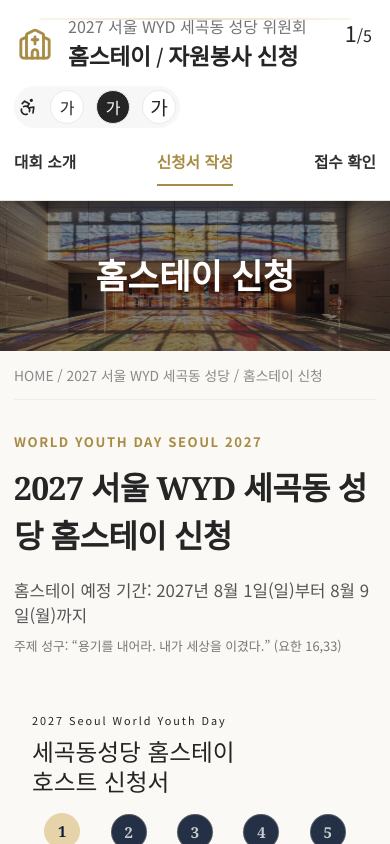
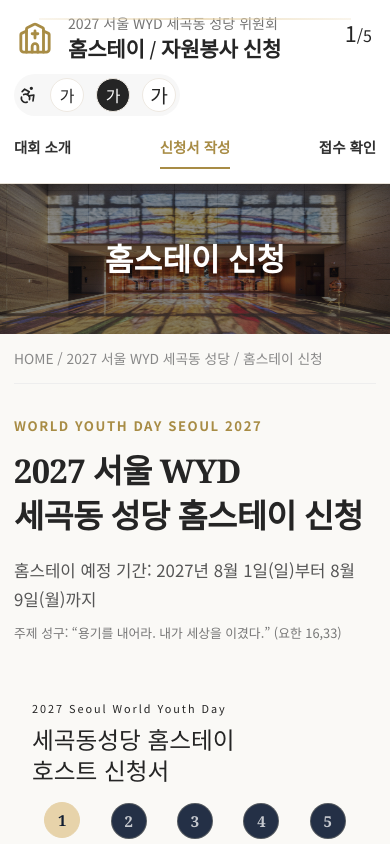
Before and after one commit to brotheroak/2027-wyd-kr-segok-management-system, a React (Vite) app in the folder client/: page / in a window 390 px wide. Both pictures are taken after a click on the button "홈스테이 신청하기". Shown: the top 844 px of the page. Built offline with nearby package versions, Linux system fonts and the light colour scheme.

Commit message:
Improve mobile text wrapping

```diff
--- a/client/src/App.tsx
+++ b/client/src/App.tsx
@@ -249,7 +249,10 @@
           <section className="applicant-main">
             <div className="page-heading">
               <span>World Youth Day Seoul 2027</span>
-              <h2>2027 서울 WYD 세곡동 성당 홈스테이 신청</h2>
+              <h2>
+                <span className="title-line">2027 서울 WYD</span>
+                <span className="title-line">세곡동 성당 홈스테이 신청</span>
+              </h2>
               <p>홈스테이 예정 기간: 2027년 8월 1일(일)부터 8월 9일(월)까지</p>
               <small>주제 성구: “용기를 내어라. 내가 세상을 이겼다.” (요한 16,33)</small>
             </div>
@@ -284,7 +287,10 @@
           <section className="applicant-main">
             <div className="page-heading">
               <span>World Youth Day Seoul 2027</span>
-              <h2>2027 서울 WYD 자원봉사자 신청</h2>
+              <h2>
+                <span className="title-line">2027 서울 WYD</span>
+                <span className="title-line">자원봉사자 신청</span>
+              </h2>
               <p>세곡동성당 WYD 본당 위원회와 함께 순례자를 맞이할 봉사자를 모집합니다.</p>
             </div>
             <div className="content">
--- a/client/src/components/ApplicantShell.tsx
+++ b/client/src/components/ApplicantShell.tsx
@@ -37,7 +37,10 @@
             </div>
             <div>
               <p>2027 서울 WYD 세곡동 성당 위원회</p>
-              <h1>홈스테이 / 자원봉사 신청</h1>
+              <h1>
+                <span className="brand-title-unit">홈스테이 / 자원봉사</span>
+                <span className="brand-title-unit"> 신청</span>
+              </h1>
             </div>
           </button>
           <nav className="site-nav" aria-label="신청자 메뉴">
--- a/client/src/pages/ApplyChoice.tsx
+++ b/client/src/pages/ApplyChoice.tsx
@@ -10,7 +10,10 @@
     <section className="single apply-choice-page">
       <div className="page-heading">
         <span>Application Center</span>
-        <h2>2027 서울 WYD 세곡동 성당 신청</h2>
+        <h2>
+          <span className="title-line">2027 서울 WYD</span>
+          <span className="title-line">세곡동 성당 신청</span>
+        </h2>
         <p>참여하실 신청 유형을 선택해 주세요.</p>
       </div>
       <div className="apply-choice-grid">
--- a/client/src/pages/PrivacyPage.tsx
+++ b/client/src/pages/PrivacyPage.tsx
@@ -14,8 +14,14 @@
     <main className="single policy-page">
       <div className="page-heading">
         <span>Privacy & Cookies</span>
-        <h2>개인정보처리방침 및 쿠키정책</h2>
-        <p>2027 서울 WYD 세곡동 성당 홈스테이 신청과 운영 과정에서 개인정보를 어떻게 수집, 이용, 보관, 보호하는지 안내합니다.</p>
+        <h2>
+          <span className="title-line">개인정보처리방침 및</span>
+          <span className="title-line">쿠키정책</span>
+        </h2>
+        <p>
+          2027 서울 WYD 세곡동 성당 홈스테이 신청과 운영 과정에서 개인정보를 어떻게 수집, 이용, 보관, 보호하는지
+          <span className="keep-phrase"> 안내합니다.</span>
+        </p>
       </div>
 
       <section className="policy-summary">
--- a/client/src/pages/TermsPage.tsx
+++ b/client/src/pages/TermsPage.tsx
@@ -15,7 +15,10 @@
       <div className="page-heading">
         <span>Terms of Use</span>
         <h2>이용정책</h2>
-        <p>2027 서울 WYD 세곡동 성당 홈스테이 및 자원봉사 신청 시스템의 이용 조건과 운영 기준을 안내합니다.</p>
+        <p>
+          2027 서울 WYD 세곡동 성당 홈스테이 및 자원봉사 신청 시스템의 이용 조건과
+          <span className="keep-phrase"> 운영 기준을 안내합니다.</span>
+        </p>
       </div>
 
       <section className="policy-summary">
--- a/client/src/styles.css
+++ b/client/src/styles.css
@@ -52,6 +52,8 @@
   font-size: calc(16px * var(--font-scale));
   background: var(--bg);
   overflow-x: hidden;
+  word-break: keep-all;
+  overflow-wrap: break-word;
 }
 
 button, input, select, textarea {
@@ -71,6 +73,24 @@
 button:disabled {
   opacity: 0.55;
   cursor: not-allowed;
+}
+
+h1, h2, h3, h4, h5, h6,
+p, li, a, button, label, legend, small, strong, span {
+  word-break: keep-all;
+  overflow-wrap: break-word;
+}
+
+.title-line {
+  display: inline;
+}
+
+.title-line + .title-line::before {
+  content: " ";
+}
+
+.keep-phrase {
+  white-space: nowrap;
 }
 
 .shell {
@@ -258,7 +278,7 @@
   text-align: center;
 }
 
-.page-heading span {
+.page-heading > span {
   display: block;
   margin-bottom: 12px;
   color: var(--gold);
@@ -274,6 +294,14 @@
   font-size: clamp(2.25rem, 4.4vw, 3.45rem);
   font-weight: 700;
   letter-spacing: -0.018em;
+}
+
+.page-heading h2 .title-line {
+  margin: 0;
+  color: inherit;
+  font: inherit;
+  letter-spacing: inherit;
+  text-transform: none;
 }
 
 .page-heading p {
@@ -2476,14 +2504,35 @@
     align-items: stretch;
     gap: 12px;
   }
+  .brand {
+    min-width: 0;
+  }
+  .brand > div:last-child {
+    min-width: 0;
+  }
+  .brand p {
+    font-size: 0.88rem;
+    line-height: 1.38;
+  }
+  .brand h1 {
+    font-size: clamp(1.18rem, 5.4vw, 1.42rem);
+    line-height: 1.22;
+  }
+  .brand-title-unit {
+    white-space: nowrap;
+  }
   .site-nav {
     order: 3;
     width: 100%;
     justify-content: space-between;
     margin-left: 0;
+    gap: 8px;
   }
   .site-nav a {
     padding: 10px 0;
+    font-size: clamp(0.88rem, 3.7vw, 0.98rem);
+    line-height: 1.3;
+    white-space: nowrap;
   }
   .accessibility {
     margin-left: 0;
@@ -2493,15 +2542,37 @@
     min-height: 150px;
     margin: 0;
   }
+  .page-visual h2 {
+    max-width: min(100%, 360px);
+    padding: 0 18px;
+    font-size: clamp(1.85rem, 8vw, 2.3rem);
+    line-height: 1.22;
+    text-align: center;
+    text-wrap: balance;
+  }
   .breadcrumb {
     padding: 14px 0;
+    line-height: 1.55;
   }
   .page-heading {
     margin-top: 32px;
     text-align: left;
   }
   .page-heading h2 {
-    font-size: 2rem;
+    font-size: clamp(1.88rem, 8.4vw, 2.18rem);
+    line-height: 1.38;
+    text-wrap: balance;
+  }
+  .page-heading p,
+  .page-heading small {
+    line-height: 1.72;
+    text-wrap: pretty;
+  }
+  .title-line {
+    display: block;
+  }
+  .title-line + .title-line::before {
+    content: "";
   }
   .privacy-banner {
     align-items: stretch;
@@ -2529,6 +2600,18 @@
   .address-search-button {
     width: 100%;
     min-width: 0;
+  }
+  .field-label-text {
+    white-space: normal;
+  }
+  .primary,
+  .secondary,
+  .ghost {
+    width: 100%;
+    min-height: 48px;
+    white-space: normal;
+    text-align: center;
+    line-height: 1.28;
   }
   .stepper {
     grid-template-columns: 1fr;
@@ -2663,9 +2746,22 @@
   }
   .apply-choice-card strong {
     font-size: 1.68rem;
+    line-height: 1.24;
   }
   .apply-choice-card strong em {
     white-space: normal;
+  }
+  .apply-choice-card small {
+    line-height: 1.62;
+  }
+  .apply-choice-card b {
+    line-height: 1.28;
+    white-space: nowrap;
+  }
+  .policy-summary strong,
+  .policy-section p,
+  .policy-section li {
+    line-height: 1.78;
   }
   .admin-mode-tabs {
     display: grid;
@@ -2686,3 +2782,24 @@
     flex-wrap: wrap;
   }
 }
+
+@media (max-width: 360px) {
+  .brand-title-unit {
+    display: block;
+  }
+  .brand-title-unit + .brand-title-unit {
+    margin-top: 2px;
+  }
+  .site-nav {
+    gap: 6px;
+  }
+  .site-nav a {
+    font-size: 0.84rem;
+  }
+  .page-heading h2 {
+    font-size: 1.8rem;
+  }
+  .apply-choice-card {
+    padding: 24px;
+  }
+}
```
